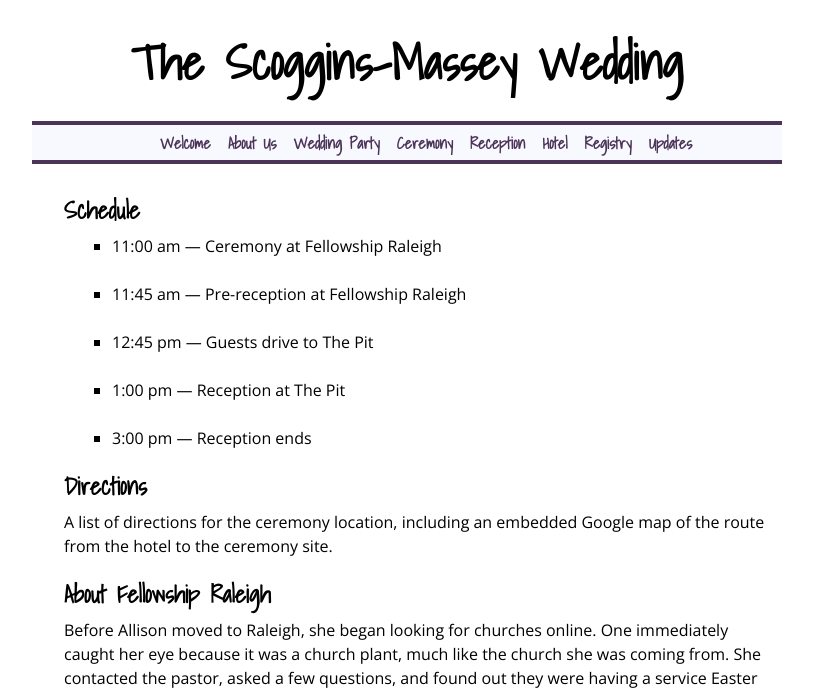
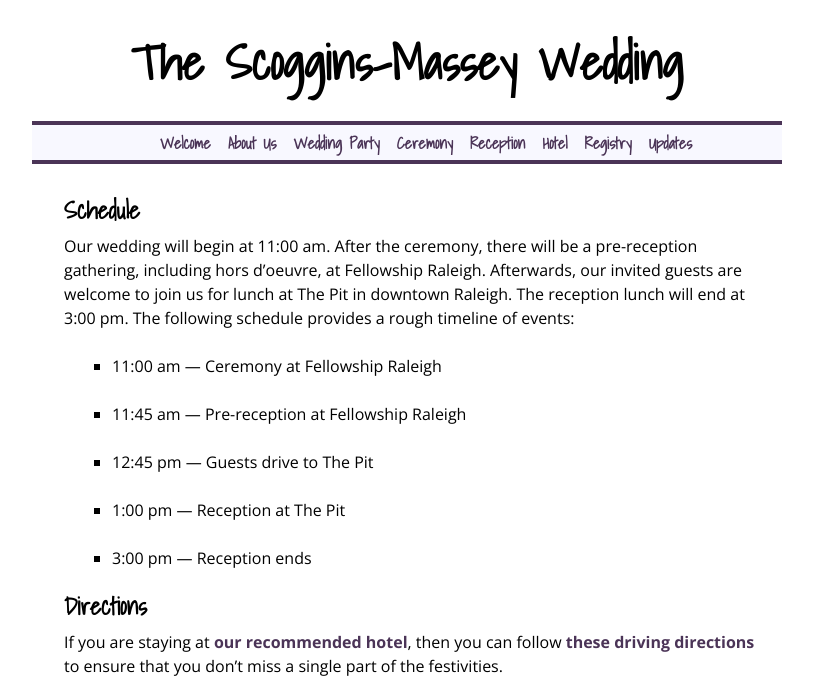
Before and after one commit to akmassey/akmassey.github.io, a Jekyll site: the page built from wedding/ceremony.md, in a window 1280 px wide. Shown: the top 693 px of the page, without its empty margins (233-1046 px from the left). Built offline with Jekyll 4.4.1, drawn with Linux system fonts in a browser that asks for light colours; Markdown is read by kramdown in place of the engine named in the settings; some of the changed text lies outside the part shown.

Commit message:
Updated content on the ceremony and hotels.

```diff
--- a/wedding/ceremony.md
+++ b/wedding/ceremony.md
@@ -4,6 +4,12 @@
 ---
 
 # Schedule
+
+Our wedding will begin at 11:00 am.  After the ceremony, there will be a
+pre-reception gathering, including hors d'oeuvre, at Fellowship Raleigh.
+Afterwards, our invited guests are welcome to join us for lunch at The
+Pit in downtown Raleigh.  The reception lunch will end at 3:00 pm.  The
+following schedule provides a rough timeline of events:
 
 * 11:00 am --- Ceremony at Fellowship Raleigh
 * 11:45 am --- Pre-reception at Fellowship Raleigh
@@ -13,8 +19,13 @@
 
 # Directions
 
-A list of directions for the ceremony location, including an embedded
-Google map of the route from the hotel to the ceremony site.
+If you are staying at [our recommended hotel](/wedding/hotel.html), then you can follow [these
+driving
+directions](http://maps.google.com/maps?saddr=1001+Wake+Towne+Drive,+Raleigh,+NC+27609&daddr=1653+Tillery+Place,+Raleigh,+NC+27604+to:328+W+Davie+St,+Raleigh,+NC+27601&hl=en&sll=35.789685,-78.63289&sspn=0.028928,0.039182&geocode=FTKjIgIdhklQ-yl1GfSYxFisiTE3LUbCjvlykA%3BFdlRIgIdpVZQ-yllGfHCLV-siTGKolE3rYUpKQ%3BFVrlIQId0vlP-ymd1sRicF-siTGVF--ptSkBFg&gl=us&mra=ls&z=13)
+to ensure that you don't miss a single part of the festivities.
+
+<iframe width="640" height="480" frameborder="0" scrolling="no" marginheight="0" marginwidth="0" src="http://maps.google.com/maps?f=d&amp;source=s_d&amp;saddr=1001+Wake+Towne+Drive,+Raleigh,+NC+27609&amp;daddr=1653+Tillery+Place,+Raleigh,+NC+27604+to:328+W+Davie+St,+Raleigh,+NC+27601&amp;hl=en&amp;geocode=FTKjIgIdhklQ-yl1GfSYxFisiTE3LUbCjvlykA%3BFdlRIgIdpVZQ-yllGfHCLV-siTGKolE3rYUpKQ%3BFVrlIQId0vlP-ymd1sRicF-siTGVF--ptSkBFg&amp;gl=us&amp;mra=ls&amp;sll=35.789685,-78.63289&amp;sspn=0.028928,0.039182&amp;ie=UTF8&amp;ll=35.800255,-78.626055&amp;spn=0.04901,0.03745&amp;output=embed"> </iframe>
+
 
 # About Fellowship Raleigh
 
@@ -24,9 +35,10 @@
 questions, and found out they were having a service Easter Sunday, a few
 weeks after she moved there.
 
-We went to the Easter service and were both impressed with the welcoming
-and friendly people we met and the passion everyone had for this small
-church plant.  We never visited another church after that and have been
-at Fellowship Raleigh ever since.  Aaron runs the sound on Sundays and
-Allison helps out with making coffee and running PowerPoint back in the
-A/V booth with Aaron.
+We went to the Easter service, which was hosted at the [Comedy
+Worx](http://comedyworx.com/) building.  We were both impressed with the
+welcoming and friendly people we met and the passion everyone had for
+this small church plant.  We never visited another church after that and
+have been at [Fellowship Raleigh](http://www.fellowshipraleigh.org) ever
+since.  Aaron runs the sound on Sundays and Allison helps out with
+making coffee and running PowerPoint back in the A/V booth with Aaron.
```
Also changed, not shown: _sass/partials/_structure.scss (+9 -0 lines), wedding/hotel.md (+29 -7 lines), wedding/reception.md (+1 -1 lines).
